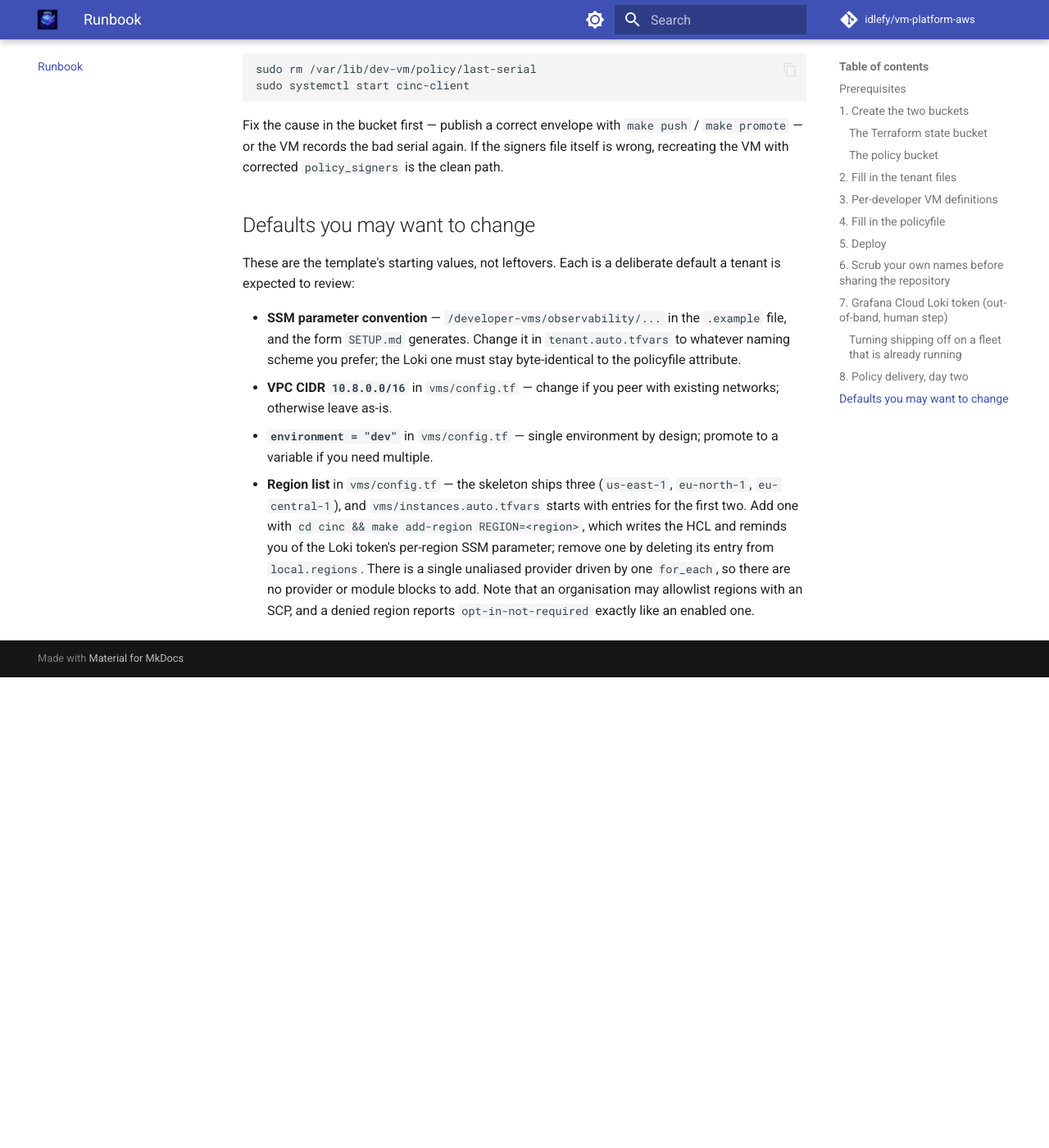
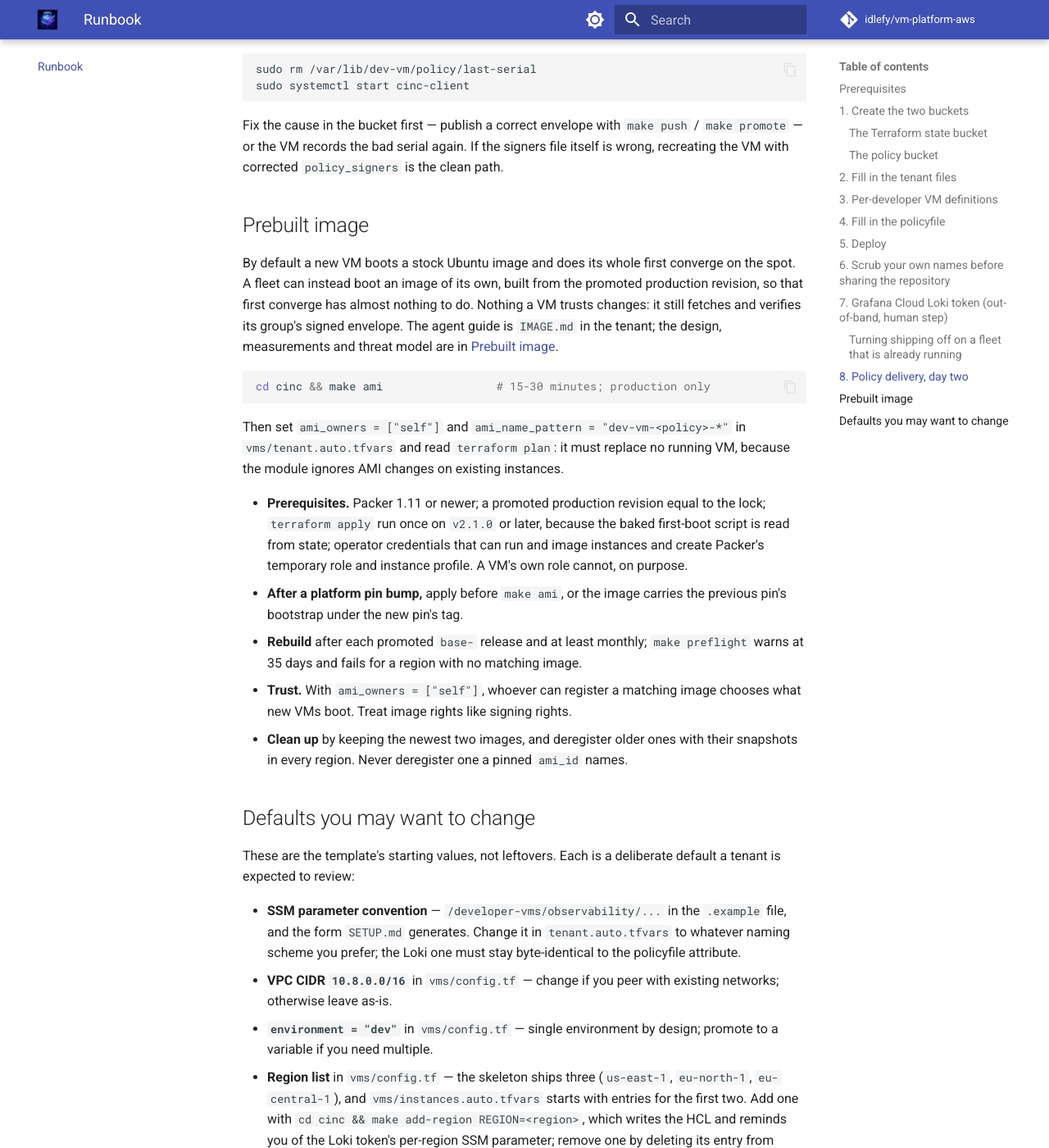
Before and after one commit to idlefy/vm-platform-aws, an MkDocs documentation site: the page built from docs/runbook.md, in a window 1280 px wide and 1400 px high, scrolled down 12339 px. Shown: the whole window at 82% size. Built offline with MkDocs 1.6.1 and Material for MkDocs 9.7.7, drawn with Linux system fonts in a browser that asks for light colours; comment, search, counter and statistics services are not loaded; before the commit the page ends 13165 px from its top, so only the background shows below that.

Commit message:
docs(skeleton): IMAGE.md wizard, AMI-age preflight, runbook and changelog
Co-Authored-By: Claude Opus 5.5 <noreply@anthropic.com>
Claude-Session: https://claude.ai/code/session_01BM8nUCqTRMtBZbmfmpXv37

````diff
--- a/docs/runbook.md
+++ b/docs/runbook.md
@@ -590,6 +590,39 @@ Fix the cause in the bucket first — publish a correct envelope with
 signers file itself is wrong, recreating the VM with corrected
 `policy_signers` is the clean path.
 
+## Prebuilt image
+
+By default a new VM boots a stock Ubuntu image and does its whole first
+converge on the spot. A fleet can instead boot an image of its own, built from
+the promoted production revision, so that first converge has almost nothing to
+do. Nothing a VM trusts changes: it still fetches and verifies its group's
+signed envelope. The agent guide is `IMAGE.md` in the tenant; the design,
+measurements and threat model are in [Prebuilt image](design/ami-image.md).
+
+```bash
+cd cinc && make ami                 # 15-30 minutes; production only
+```
+
+Then set `ami_owners = ["self"]` and `ami_name_pattern = "dev-vm-<policy>-*"`
+in `vms/tenant.auto.tfvars` and read `terraform plan`: it must replace no
+running VM, because the module ignores AMI changes on existing instances.
+
+- **Prerequisites.** Packer 1.11 or newer; a promoted production revision equal
+  to the lock; `terraform apply` run once on `v2.1.0` or later, because the
+  baked first-boot script is read from state; operator credentials that can run
+  and image instances and create Packer's temporary role and instance profile.
+  A VM's own role cannot, on purpose.
+- **After a platform pin bump,** apply before `make ami`, or the image carries
+  the previous pin's bootstrap under the new pin's tag.
+- **Rebuild** after each promoted `base-` release and at least monthly;
+  `make preflight` warns at 35 days and fails for a region with no matching
+  image.
+- **Trust.** With `ami_owners = ["self"]`, whoever can register a matching
+  image chooses what new VMs boot. Treat image rights like signing rights.
+- **Clean up** by keeping the newest two images, and deregister older ones
+  with their snapshots in every region. Never deregister one a pinned `ami_id`
+  names.
+
 ## Defaults you may want to change
 
 These are the template's starting values, not leftovers. Each is a deliberate
--- a/mkdocs.yml
+++ b/mkdocs.yml
@@ -57,5 +57,6 @@ nav:
       - Per-VM AWS access: design/per-vm-aws-access.md
       - Serverless policy delivery: design/serverless-policy-delivery.md
       - First external review: design/first-external-review.md
+      - Prebuilt image: design/ami-image.md
   - Versioning: versioning.md
   - Changelog: changelog.md
````
Also changed, not shown: docs/changelog.md (+26 -0 lines), tenant-skeleton/AGENTS.md (+8 -0 lines), tenant-skeleton/IMAGE.md (added, +188 -0 lines), 4 other files.
